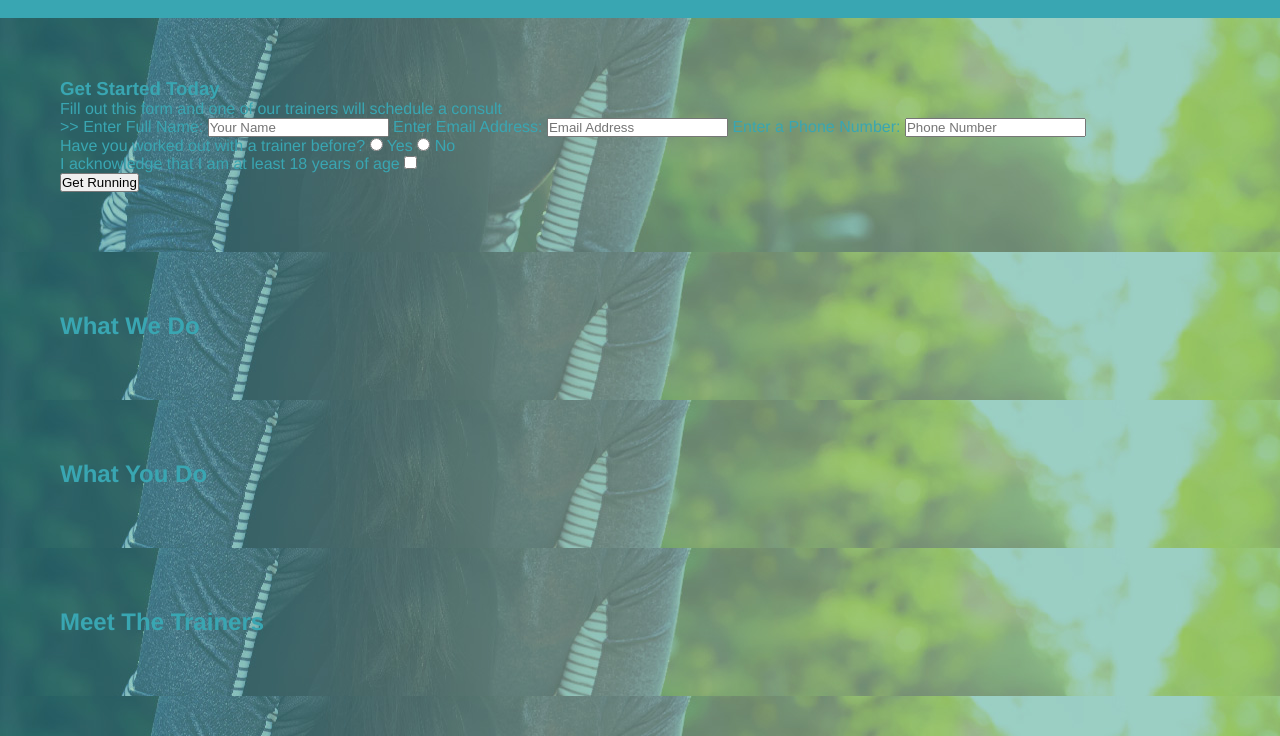
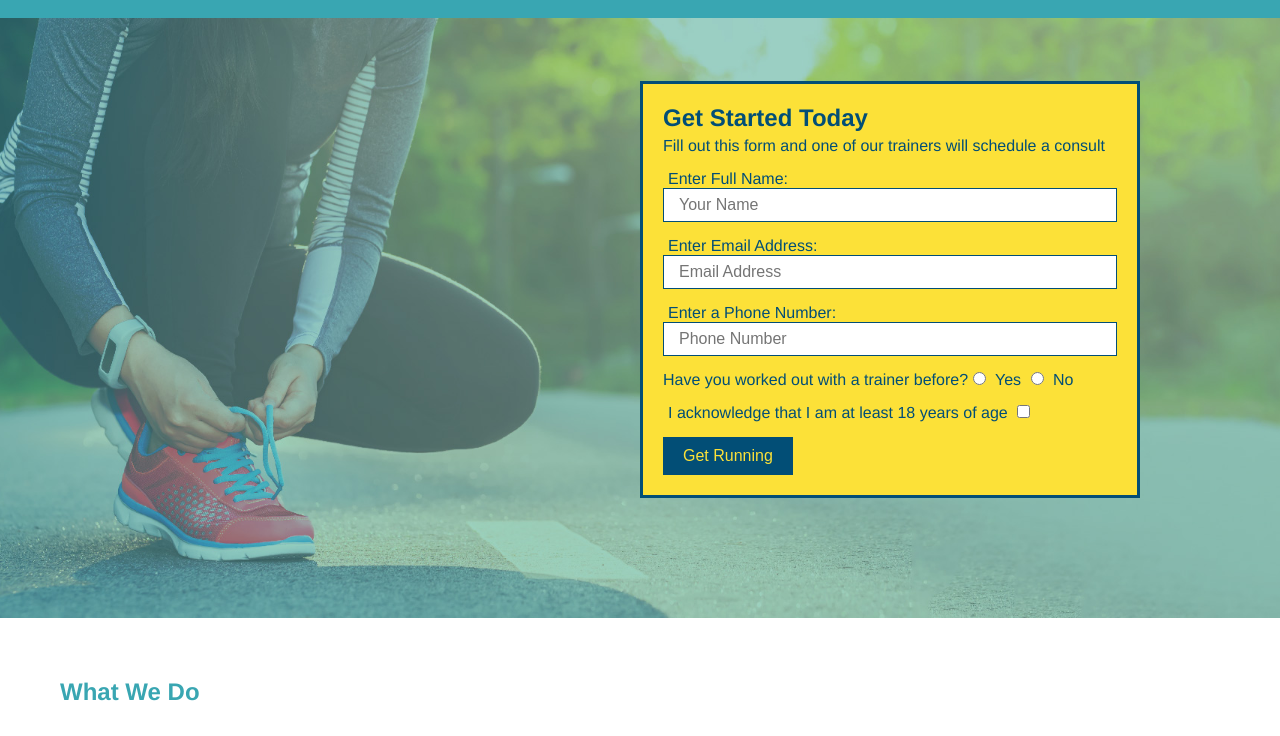
Before and after one commit to Jrindner/run-buddy, a plain HTML site: page index.html in a window 1280 px wide. Shown: the part 64-800 px from the top of the page. Drawn offline with Linux system fonts and the light colour scheme.

Commit message:
CSS upgrades/ input form

```diff
--- a/assets/css/style.css
+++ b/assets/css/style.css
@@ -63,5 +63,60 @@ footer a {
 }
 section {
     padding: 60px;
+
+}
+/* Hero Syle Start */
+.hero {
     background-image: url("../images/hero-bg.jpg");
+    height: 600px;
+    background-size: cover;
+    background-position: center;
+    position:relative;
 }
+
+/* Hero Form */
+.hero-form {
+    border: solid 3px #024e76;
+    color:#024e76;
+    background-color: #fce138;
+    padding:20px;
+    width: 500px;
+    position: absolute;
+    bottom: 120px;
+    right: 140px;
+}
+
+.hero-form h3 {
+    font-size: 24px;
+    margin: 0;
+
+}
+
+.hero-form p {
+    margin: 5px 0 15px 0;
+}
+
+.form-input {
+    font-size: 16px;
+    border: 1px solid #024e76;
+    width: 100%;
+    padding: 7px 15px;
+    margin-bottom: 15px;
+    color: #024e76;
+    display: block;
+
+}
+
+.hero-form label {
+    margin:0 5px;
+
+}
+
+.hero-form button {
+    color:#fce138;
+    background-color: #024e76;
+    border: none;
+    padding: 10px 20px;
+    font-size: 16px;
+}
+/* Hero Syle Ends */
--- a/index.html
+++ b/index.html
@@ -34,17 +34,17 @@
         </header>
 
         <!-- hero/jumbotron -->
-        <section>
-            <div>
+        <section class="hero">
+            <div class="hero-form">
                 <H3>Get Started Today</H3>
                 <p>Fill out this form and one of our trainers will schedule a consult</p>
-                <form>>>
+                <form>
                     <label for="name">Enter Full Name:</label>
-                    <input type="text" placeholder="Your Name" name="name" id="name"/>
+                    <input type="text" placeholder="Your Name" name="name" id="name" class="form-input"/>
                     <label for="email">Enter Email Address:</label>
-                    <input type="email" placeholder="Email Address" name="email" id="email"/>
+                    <input type="email" placeholder="Email Address" name="email" id="email" class="form-input"/>
                     <label for="phone">Enter a Phone Number:</label>
-                    <input type="tel" inputmode="tel" placeholder="Phone Number" name="phone" id="phone"/>
+                    <input type="tel" inputmode="tel" placeholder="Phone Number" name="phone" id="phone" class="form-input"/>
                     <p>
                         Have you worked out with a trainer before?
                         <input type="radio" name="trainer-confirm" id="trainer-yes" />
@@ -63,6 +63,7 @@
                 </form>
             </div>
         </section>
+        <!-- end hero-->
 
         <!-- "what we do" section -->
         <section>
@@ -70,7 +71,6 @@
         </section>
         <!-- "what you do" section -->
         <section>
-
             <h2>What You Do</h2>
         </section>
         <!-- "meet the trainers" section-->
```
